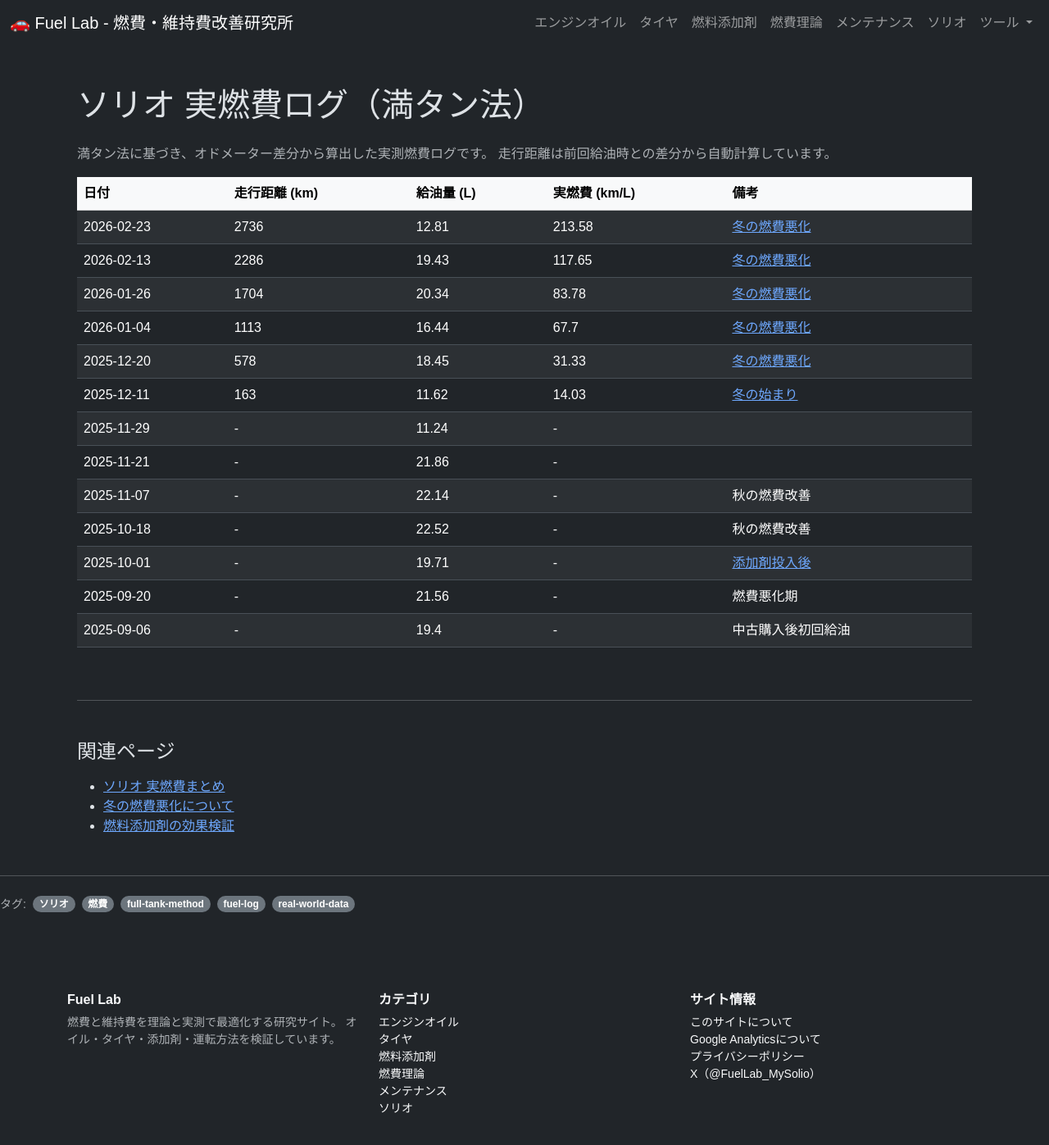
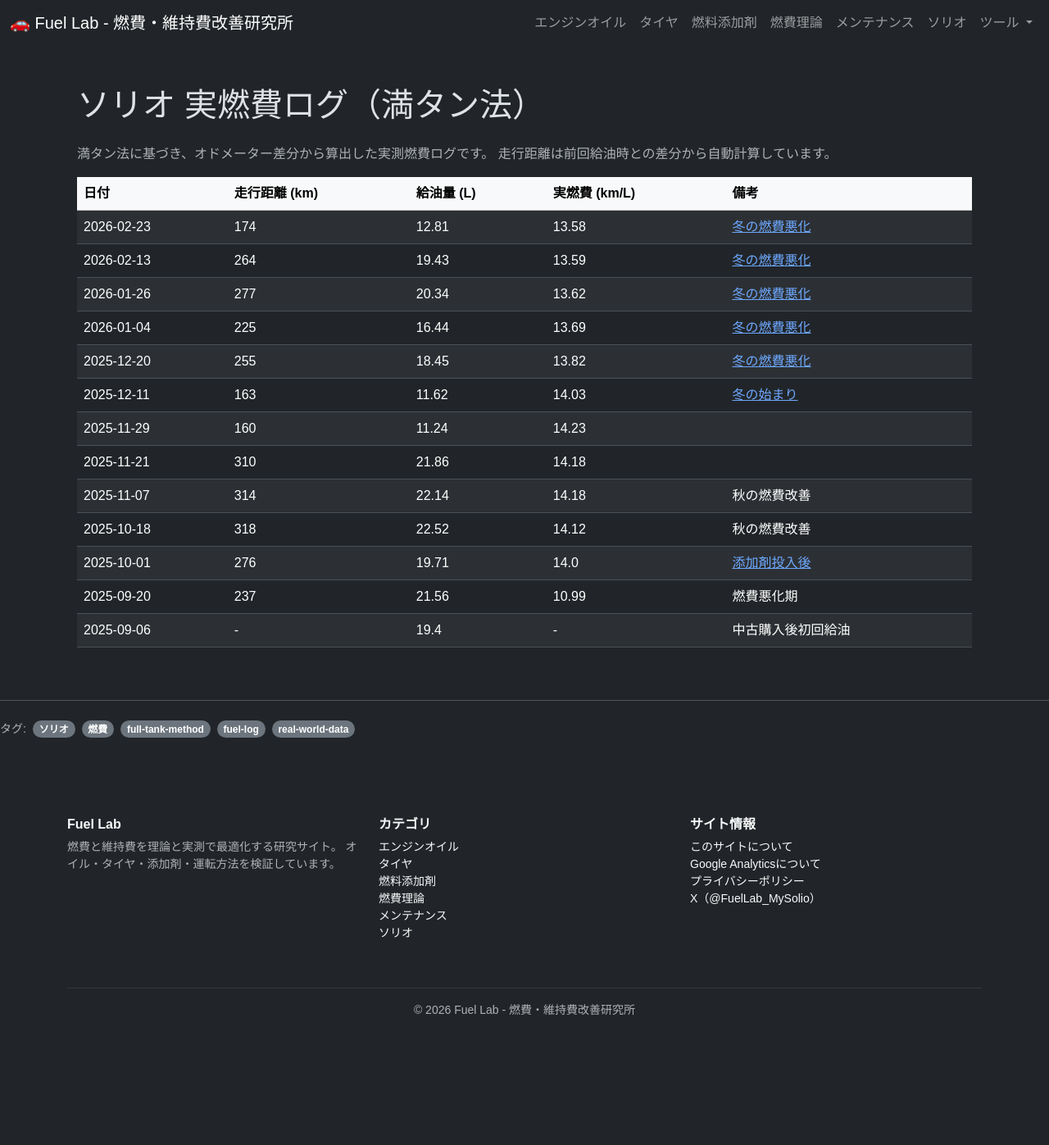
Before and after one commit to funyapar-org/fuel-lab, a Jekyll site: the page built from _solio/solio-fuel-economy-log.md, in a window 1280 px wide and 1400 px high. Shown: the top 1397 px of the window at 82% size. Built offline with Jekyll 4.4.1, drawn with Linux system fonts in a browser that asks for light colours.

Commit message:
solio-fuel-economy-log.md を更新

```diff
--- a/_solio/solio-fuel-economy-log.md
+++ b/_solio/solio-fuel-economy-log.md
@@ -22,6 +22,44 @@
     走行距離は前回給油時との差分から自動計算しています。
   </p>
 
+  {% assign sorted_logs = site.data.solio_fuel_log | sort: "date" %}
+
+  {% assign prev_odometer = nil %}
+  {% assign rows = "" %}
+
+  {% for log in sorted_logs %}
+    {% if prev_odometer %}
+      {% assign distance = log.odometer | minus: prev_odometer %}
+      {% assign economy = distance | divided_by: log.fuel | round: 2 %}
+    {% else %}
+      {% assign distance = nil %}
+      {% assign economy = nil %}
+    {% endif %}
+
+    {% capture row %}
+      <tr>
+        <td data-value="{{ log.date }}">{{ log.date | date: "%Y-%m-%d" }}</td>
+        <td data-value="{{ distance | default: 0 }}">
+          {% if distance %}{{ distance }}{% else %}-{% endif %}
+        </td>
+        <td data-value="{{ log.fuel }}">{{ log.fuel }}</td>
+        <td data-value="{{ economy | default: 0 }}">
+          {% if economy %}{{ economy }}{% else %}-{% endif %}
+        </td>
+        <td>
+          {% if log.link %}
+            <a href="{{ log.link }}">{{ log.note }}</a>
+          {% else %}
+            {{ log.note }}
+          {% endif %}
+        </td>
+      </tr>
+    {% endcapture %}
+
+    {% assign rows = row | append: rows %}
+    {% assign prev_odometer = log.odometer %}
+  {% endfor %}
+
   <div class="table-responsive">
     <table id="fuelTable" class="table table-striped table-hover align-middle">
       <thead class="table-light">
@@ -34,56 +72,10 @@
         </tr>
       </thead>
       <tbody>
-        {% assign logs = site.data.solio_fuel_log | sort: "date" | reverse %}
-
-        {% for log in logs %}
-          {% assign prev_index = forloop.index %}
-          {% assign sorted_logs = site.data.solio_fuel_log | sort: "date" %}
-          {% assign prev_log = sorted_logs[prev_index] %}
-
-          {% if prev_log %}
-            {% assign distance = log.odometer | minus: prev_log.odometer %}
-            {% assign fuel = log.fuel %}
-            {% assign economy = distance | divided_by: fuel | round: 2 %}
-          {% else %}
-            {% assign distance = 0 %}
-            {% assign economy = 0 %}
-          {% endif %}
-
-          <tr>
-            <td data-value="{{ log.date }}">
-              {{ log.date | date: "%Y-%m-%d" }}
-            </td>
-            <td data-value="{{ distance }}">
-              {% if distance > 0 %}{{ distance }}{% else %}-{% endif %}
-            </td>
-            <td data-value="{{ log.fuel }}">
-              {{ log.fuel }}
-            </td>
-            <td data-value="{{ economy }}">
-              {% if economy > 0 %}{{ economy }}{% else %}-{% endif %}
-            </td>
-            <td>
-              {% if log.link %}
-                <a href="{{ log.link }}">{{ log.note }}</a>
-              {% else %}
-                {{ log.note }}
-              {% endif %}
-            </td>
-          </tr>
-        {% endfor %}
+        {{ rows }}
       </tbody>
     </table>
   </div>
-
-  <hr class="my-5">
-
-  <h2 class="h4 mb-3">関連ページ</h2>
-  <ul>
-    <li><a href="/fuel-lab/solio/solio-fuel-summary.html">ソリオ 実燃費まとめ</a></li>
-    <li><a href="/fuel-lab/knowledge/winter-fuel-economy.html">冬の燃費悪化について</a></li>
-    <li><a href="/fuel-lab/solio/fcr062-effect.html">燃料添加剤の効果検証</a></li>
-  </ul>
 
 </div>
 
```
